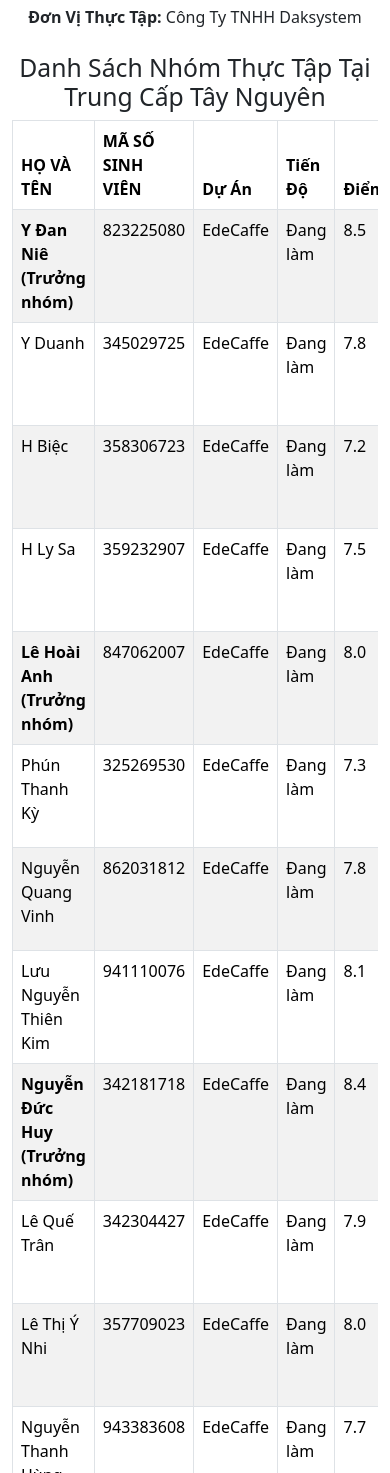
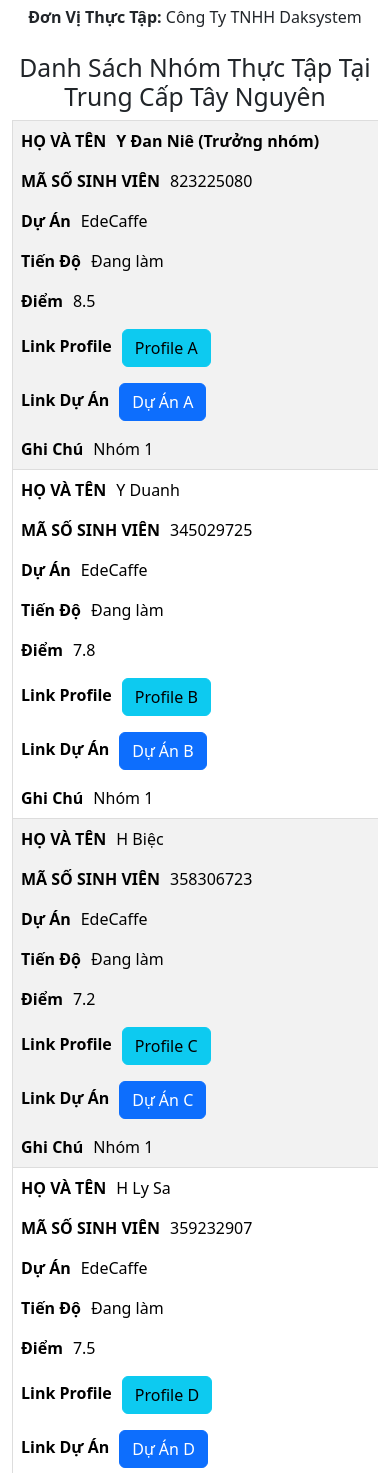
Before and after one commit to dak-system/ThucTap2025, a plain HTML site: page danh-sach-nhom-tc-tay-nguyen.html in a window 390 px wide. Shown: the part 118-1591 px from the top of the page. Drawn offline with nearby package versions, Linux system fonts and the light colour scheme.

Commit message:
Update danh-sach-nhom-tc-tay-nguyen.html

```diff
--- a/danh-sach-nhom-tc-tay-nguyen.html
+++ b/danh-sach-nhom-tc-tay-nguyen.html
@@ -10,6 +10,42 @@
         /* Thêm thanh cuộn ngang cho bảng */
         .table-responsive {
             overflow-x: auto;
+        }
+
+        /* Media query cho các màn hình nhỏ hơn (điện thoại) */
+        @media (max-width: 768px) {
+            table, th, td {
+                white-space: nowrap;
+            }
+
+            /* Sắp xếp lại bảng thành dạng column cho di động */
+            td {
+                display: block;
+                text-align: left;
+                padding: 8px 15px;
+            }
+            td::before {
+                content: attr(data-label);
+                font-weight: bold;
+                display: inline-block;
+                margin-right: 10px;
+            }
+
+            /* Đặt dòng bảng thành full width */
+            table {
+                width: 100%;
+                border-collapse: collapse;
+            }
+
+            /* Định dạng các cột trong mobile */
+            th {
+                display: none;
+            }
+
+            tr {
+                margin-bottom: 10px;
+                border: 1px solid #ddd;
+            }
         }
     </style>
 </head>
@@ -39,135 +75,138 @@
                     </tr>
                 </thead>
                 <tbody>
+                    <!-- Nhóm 1 -->
                     <tr>
-                        <td><strong>Y Đan Niê (Trưởng nhóm)</strong></td>
-                        <td>823225080</td>
-                        <td>EdeCaffe</td>
-                        <td>Đang làm</td>
-                        <td>8.5</td>
-                        <td><button class="btn btn-info" onclick="window.open('https://profile.example.com/a', '_blank')">Profile A</button></td>
-                        <td><button class="btn btn-primary" onclick="window.open('https://project.example.com/a', '_blank')">Dự Án A</button></td>
-                        <td>Nhóm 1</td>
+                        <td data-label="HỌ VÀ TÊN"><strong>Y Đan Niê (Trưởng nhóm)</strong></td>
+                        <td data-label="MÃ SỐ SINH VIÊN">823225080</td>
+                        <td data-label="Dự Án">EdeCaffe</td>
+                        <td data-label="Tiến Độ">Đang làm</td>
+                        <td data-label="Điểm">8.5</td>
+                        <td data-label="Link Profile"><button class="btn btn-info" onclick="window.open('https://profile.example.com/a', '_blank')">Profile A</button></td>
+                        <td data-label="Link Dự Án"><button class="btn btn-primary" onclick="window.open('https://project.example.com/a', '_blank')">Dự Án A</button></td>
+                        <td data-label="Ghi Chú">Nhóm 1</td>
                     </tr>
                     <tr>
-                        <td>Y Duanh</td>
-                        <td>345029725</td>
-                        <td>EdeCaffe</td>
-                        <td>Đang làm</td>
-                        <td>7.8</td>
-                        <td><button class="btn btn-info" onclick="window.open('https://profile.example.com/b', '_blank')">Profile B</button></td>
-                        <td><button class="btn btn-primary" onclick="window.open('https://project.example.com/b', '_blank')">Dự Án B</button></td>
-                        <td>Nhóm 1</td>
+                        <td data-label="HỌ VÀ TÊN">Y Duanh</td>
+                        <td data-label="MÃ SỐ SINH VIÊN">345029725</td>
+                        <td data-label="Dự Án">EdeCaffe</td>
+                        <td data-label="Tiến Độ">Đang làm</td>
+                        <td data-label="Điểm">7.8</td>
+                        <td data-label="Link Profile"><button class="btn btn-info" onclick="window.open('https://profile.example.com/b', '_blank')">Profile B</button></td>
+                        <td data-label="Link Dự Án"><button class="btn btn-primary" onclick="window.open('https://project.example.com/b', '_blank')">Dự Án B</button></td>
+                        <td data-label="Ghi Chú">Nhóm 1</td>
                     </tr>
                     <tr>
-                        <td>H Biệc</td>
-                        <td>358306723</td>
-                        <td>EdeCaffe</td>
-                        <td>Đang làm</td>
-                        <td>7.2</td>
-                        <td><button class="btn btn-info" onclick="window.open('https://profile.example.com/c', '_blank')">Profile C</button></td>
-                        <td><button class="btn btn-primary" onclick="window.open('https://project.example.com/c', '_blank')">Dự Án C</button></td>
-                        <td>Nhóm 1</td>
+                        <td data-label="HỌ VÀ TÊN">H Biệc</td>
+                        <td data-label="MÃ SỐ SINH VIÊN">358306723</td>
+                        <td data-label="Dự Án">EdeCaffe</td>
+                        <td data-label="Tiến Độ">Đang làm</td>
+                        <td data-label="Điểm">7.2</td>
+                        <td data-label="Link Profile"><button class="btn btn-info" onclick="window.open('https://profile.example.com/c', '_blank')">Profile C</button></td>
+                        <td data-label="Link Dự Án"><button class="btn btn-primary" onclick="window.open('https://project.example.com/c', '_blank')">Dự Án C</button></td>
+                        <td data-label="Ghi Chú">Nhóm 1</td>
                     </tr>
                     <tr>
-                        <td>H Ly Sa</td>
-                        <td>359232907</td>
-                        <td>EdeCaffe</td>
-                        <td>Đang làm</td>
-                        <td>7.5</td>
-                        <td><button class="btn btn-info" onclick="window.open('https://profile.example.com/d', '_blank')">Profile D</button></td>
-                        <td><button class="btn btn-primary" onclick="window.open('https://project.example.com/d', '_blank')">Dự Án D</button></td>
-                        <td>Nhóm 1</td>
+                        <td data-label="HỌ VÀ TÊN">H Ly Sa</td>
+                        <td data-label="MÃ SỐ SINH VIÊN">359232907</td>
+                        <td data-label="Dự Án">EdeCaffe</td>
+                        <td data-label="Tiến Độ">Đang làm</td>
+                        <td data-label="Điểm">7.5</td>
+                        <td data-label="Link Profile"><button class="btn btn-info" onclick="window.open('https://profile.example.com/d', '_blank')">Profile D</button></td>
+                        <td data-label="Link Dự Án"><button class="btn btn-primary" onclick="window.open('https://project.example.com/d', '_blank')">Dự Án D</button></td>
+                        <td data-label="Ghi Chú">Nhóm 1</td>
+                    </tr>
+                    <!-- Nhóm 2 -->
+                    <tr>
+                        <td data-label="HỌ VÀ TÊN"><strong>Lê Hoài Anh (Trưởng nhóm)</strong></td>
+                        <td data-label="MÃ SỐ SINH VIÊN">847062007</td>
+                        <td data-label="Dự Án">EdeCaffe</td>
+                        <td data-label="Tiến Độ">Đang làm</td>
+                        <td data-label="Điểm">8.3</td>
+                        <td data-label="Link Profile"><button class="btn btn-info" onclick="window.open('https://profile.example.com/e', '_blank')">Profile E</button></td>
+                        <td data-label="Link Dự Án"><button class="btn btn-primary" onclick="window.open('https://project.example.com/e', '_blank')">Dự Án E</button></td>
+                        <td data-label="Ghi Chú">Nhóm 2</td>
                     </tr>
                     <tr>
-                        <td><strong>Lê Hoài Anh (Trưởng nhóm)</strong></td>
-                        <td>847062007</td>
-                        <td>EdeCaffe</td>
-                        <td>Đang làm</td>
-                        <td>8.0</td>
-                        <td><button class="btn btn-info" onclick="window.open('https://profile.example.com/e', '_blank')">Profile E</button></td>
-                        <td><button class="btn btn-primary" onclick="window.open('https://project.example.com/e', '_blank')">Dự Án E</button></td>
-                        <td>Nhóm 2</td>
+                        <td data-label="HỌ VÀ TÊN">Phún Thanh Kỳ</td>
+                        <td data-label="MÃ SỐ SINH VIÊN">325269530</td>
+                        <td data-label="Dự Án">EdeCaffe</td>
+                        <td data-label="Tiến Độ">Đang làm</td>
+                        <td data-label="Điểm">7.4</td>
+                        <td data-label="Link Profile"><button class="btn btn-info" onclick="window.open('https://profile.example.com/f', '_blank')">Profile F</button></td>
+                        <td data-label="Link Dự Án"><button class="btn btn-primary" onclick="window.open('https://project.example.com/f', '_blank')">Dự Án F</button></td>
+                        <td data-label="Ghi Chú">Nhóm 2</td>
                     </tr>
                     <tr>
-                        <td>Phún Thanh Kỳ</td>
-                        <td>325269530</td>
-                        <td>EdeCaffe</td>
-                        <td>Đang làm</td>
-                        <td>7.3</td>
-                        <td><button class="btn btn-info" onclick="window.open('https://profile.example.com/f', '_blank')">Profile F</button></td>
-                        <td><button class="btn btn-primary" onclick="window.open('https://project.example.com/f', '_blank')">Dự Án F</button></td>
-                        <td>Nhóm 2</td>
+                        <td data-label="HỌ VÀ TÊN">Nguyễn Quang Vinh</td>
+                        <td data-label="MÃ SỐ SINH VIÊN">862031812</td>
+                        <td data-label="Dự Án">EdeCaffe</td>
+                        <td data-label="Tiến Độ">Đang làm</td>
+                        <td data-label="Điểm">8.0</td>
+                        <td data-label="Link Profile"><button class="btn btn-info" onclick="window.open('https://profile.example.com/g', '_blank')">Profile G</button></td>
+                        <td data-label="Link Dự Án"><button class="btn btn-primary" onclick="window.open('https://project.example.com/g', '_blank')">Dự Án G</button></td>
+                        <td data-label="Ghi Chú">Nhóm 2</td>
                     </tr>
                     <tr>
-                        <td>Nguyễn Quang Vinh</td>
-                        <td>862031812</td>
-                        <td>EdeCaffe</td>
-                        <td>Đang làm</td>
-                        <td>7.8</td>
-                        <td><button class="btn btn-info" onclick="window.open('https://profile.example.com/g', '_blank')">Profile G</button></td>
-                        <td><button class="btn btn-primary" onclick="window.open('https://project.example.com/g', '_blank')">Dự Án G</button></td>
-                        <td>Nhóm 2</td>
+                        <td data-label="HỌ VÀ TÊN">Lưu Nguyễn Thiên Kim</td>
+                        <td data-label="MÃ SỐ SINH VIÊN">941110076</td>
+                        <td data-label="Dự Án">EdeCaffe</td>
+                        <td data-label="Tiến Độ">Đang làm</td>
+                        <td data-label="Điểm">7.6</td>
+                        <td data-label="Link Profile"><button class="btn btn-info" onclick="window.open('https://profile.example.com/h', '_blank')">Profile H</button></td>
+                        <td data-label="Link Dự Án"><button class="btn btn-primary" onclick="window.open('https://project.example.com/h', '_blank')">Dự Án H</button></td>
+                        <td data-label="Ghi Chú">Nhóm 2</td>
+                    </tr>
+                    <!-- Nhóm 3 -->
+                    <tr>
+                        <td data-label="HỌ VÀ TÊN"><strong>Nguyễn Đức Huy (Trưởng nhóm)</strong></td>
+                        <td data-label="MÃ SỐ SINH VIÊN">342181718</td>
+                        <td data-label="Dự Án">EdeCaffe</td>
+                        <td data-label="Tiến Độ">Đang làm</td>
+                        <td data-label="Điểm">8.2</td>
+                        <td data-label="Link Profile"><button class="btn btn-info" onclick="window.open('https://profile.example.com/i', '_blank')">Profile I</button></td>
+                        <td data-label="Link Dự Án"><button class="btn btn-primary" onclick="window.open('https://project.example.com/i', '_blank')">Dự Án I</button></td>
+                        <td data-label="Ghi Chú">Nhóm 3</td>
                     </tr>
                     <tr>
-                        <td>Lưu Nguyễn Thiên Kim</td>
-                        <td>941110076</td>
-                        <td>EdeCaffe</td>
-                        <td>Đang làm</td>
-                        <td>8.1</td>
-                        <td><button class="btn btn-info" onclick="window.open('https://profile.example.com/h', '_blank')">Profile H</button></td>
-                        <td><button class="btn btn-primary" onclick="window.open('https://project.example.com/h', '_blank')">Dự Án H</button></td>
-                        <td>Nhóm 2</td>
+                        <td data-label="HỌ VÀ TÊN">Lê Quế Trân</td>
+                        <td data-label="MÃ SỐ SINH VIÊN">342304427</td>
+                        <td data-label="Dự Án">EdeCaffe</td>
+                        <td data-label="Tiến Độ">Đang làm</td>
+                        <td data-label="Điểm">7.9</td>
+                        <td data-label="Link Profile"><button class="btn btn-info" onclick="window.open('https://profile.example.com/j', '_blank')">Profile J</button></td>
+                        <td data-label="Link Dự Án"><button class="btn btn-primary" onclick="window.open('https://project.example.com/j', '_blank')">Dự Án J</button></td>
+                        <td data-label="Ghi Chú">Nhóm 3</td>
                     </tr>
                     <tr>
-                        <td><strong>Nguyễn Đức Huy (Trưởng nhóm)</strong></td>
-                        <td>342181718</td>
-                        <td>EdeCaffe</td>
-                        <td>Đang làm</td>
-                        <td>8.4</td>
-                        <td><button class="btn btn-info" onclick="window.open('https://profile.example.com/i', '_blank')">Profile I</button></td>
-                        <td><button class="btn btn-primary" onclick="window.open('https://project.example.com/i', '_blank')">Dự Án I</button></td>
-                        <td>Nhóm 3</td>
+                        <td data-label="HỌ VÀ TÊN">Lê Thị Ý Nhi</td>
+                        <td data-label="MÃ SỐ SINH VIÊN">357709023</td>
+                        <td data-label="Dự Án">EdeCaffe</td>
+                        <td data-label="Tiến Độ">Đang làm</td>
+                        <td data-label="Điểm">7.3</td>
+                        <td data-label="Link Profile"><button class="btn btn-info" onclick="window.open('https://profile.example.com/k', '_blank')">Profile K</button></td>
+                        <td data-label="Link Dự Án"><button class="btn btn-primary" onclick="window.open('https://project.example.com/k', '_blank')">Dự Án K</button></td>
+                        <td data-label="Ghi Chú">Nhóm 3</td>
                     </tr>
                     <tr>
-                        <td>Lê Quế Trân</td>
-                        <td>342304427</td>
-                        <td>EdeCaffe</td>
-                        <td>Đang làm</td>
-                        <td>7.9</td>
-                        <td><button class="btn btn-info" onclick="window.open('https://profile.example.com/j', '_blank')">Profile J</button></td>
-                        <td><button class="btn btn-primary" onclick="window.open('https://project.example.com/j', '_blank')">Dự Án J</button></td>
-                        <td>Nhóm 3</td>
+                        <td data-label="HỌ VÀ TÊN">Nguyễn Thanh Hùng</td>
+                        <td data-label="MÃ SỐ SINH VIÊN">943383608</td>
+                        <td data-label="Dự Án">EdeCaffe</td>
+                        <td data-label="Tiến Độ">Đang làm</td>
+                        <td data-label="Điểm">8.0</td>
+                        <td data-label="Link Profile"><button class="btn btn-info" onclick="window.open('https://profile.example.com/l', '_blank')">Profile L</button></td>
+                        <td data-label="Link Dự Án"><button class="btn btn-primary" onclick="window.open('https://project.example.com/l', '_blank')">Dự Án L</button></td>
+                        <td data-label="Ghi Chú">Nhóm 3</td>
                     </tr>
                     <tr>
-                        <td>Lê Thị Ý Nhi</td>
-                        <td>357709023</td>
-                        <td>EdeCaffe</td>
-                        <td>Đang làm</td>
-                        <td>8.0</td>
-                        <td><button class="btn btn-info" onclick="window.open('https://profile.example.com/k', '_blank')">Profile K</button></td>
-                        <td><button class="btn btn-primary" onclick="window.open('https://project.example.com/k', '_blank')">Dự Án K</button></td>
-                        <td>Nhóm 3</td>
-                    </tr>
-                    <tr>
-                        <td>Nguyễn Thanh Hùng</td>
-                        <td>943383608</td>
-                        <td>EdeCaffe</td>
-                        <td>Đang làm</td>
-                        <td>7.7</td>
-                        <td><button class="btn btn-info" onclick="window.open('https://profile.example.com/l', '_blank')">Profile L</button></td>
-                        <td><button class="btn btn-primary" onclick="window.open('https://project.example.com/l', '_blank')">Dự Án L</button></td>
-                        <td>Nhóm 3</td>
-                    </tr>
-                    <tr>
-                        <td>Phạm Minh Hải</td>
-                        <td>368782934</td>
-                        <td>EdeCaffe</td>
-                        <td>Đang làm</td>
-                        <td>7.5</td>
-                        <td><button class="btn btn-info" onclick="window.open('https://profile.example.com/m', '_blank')">Profile M</button></td>
-                        <td><button class="btn btn-primary" onclick="window.open('https://project.example.com/m', '_blank')">Dự Án M</button></td>
-                        <td>Nhóm 3</td>
+                        <td data-label="HỌ VÀ TÊN">Phạm Minh Hải</td>
+                        <td data-label="MÃ SỐ SINH VIÊN">368782934</td>
+                        <td data-label="Dự Án">EdeCaffe</td>
+                        <td data-label="Tiến Độ">Đang làm</td>
+                        <td data-label="Điểm">8.4</td>
+                        <td data-label="Link Profile"><button class="btn btn-info" onclick="window.open('https://profile.example.com/m', '_blank')">Profile M</button></td>
+                        <td data-label="Link Dự Án"><button class="btn btn-primary" onclick="window.open('https://project.example.com/m', '_blank')">Dự Án M</button></td>
+                        <td data-label="Ghi Chú">Nhóm 3</td>
                     </tr>
                 </tbody>
             </table>
```
